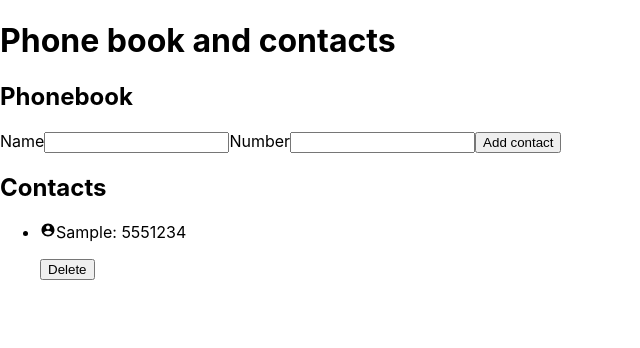
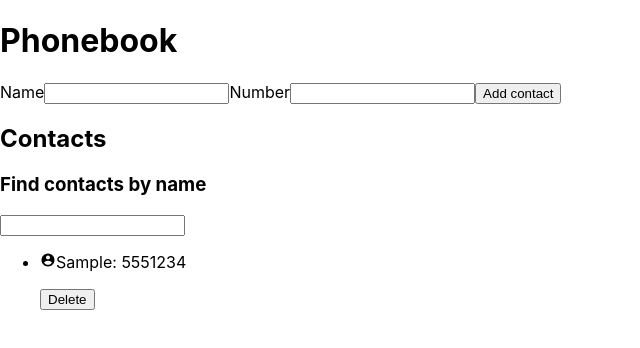
Before and after one commit to InnaAnatoliivna/goit-react-hw-02-phonebook, a React (Create React App) app: page / in a window 1280 px wide. Both pictures are taken after typing "Sample", "5551234" into the empty fields and a click on the button "Add contact". Shown: the top 348 px of the page, without its empty margins (0-640 px from the left). Built offline with nearby package versions, Linux system fonts and the light colour scheme.

Commit message:
all  steps done

```diff
--- a/src/components/App.jsx
+++ b/src/components/App.jsx
@@ -5,24 +5,25 @@ import Head from 'components/title/head';
 import Section from 'components/title/section-title';
 import Phonebook from 'components/phonebook/phonebook';
 import Contacts from 'components/contacts/contacts';
+import SearchContact from 'components/contacts/SearchContact';
 
 export class App extends Component {
   nameInputId = nanoid();
   numerInputId = nanoid();
-  // dataFields = {}
 
   state = {
     contacts: [],
     name: '',
-    number: ''
+    number: '',
+    filter: ''
   }
 
-  handleChange = (evt) => {
+  onChangeInput = (evt) => {
     const { name, value } = evt.target;
     this.setState({ [name]: value })
   }
 
-  addToContacts = (e) => {
+  onAddToContacts = (e) => {
     e.preventDefault();
     const dataFields = {}
     const { contacts, name } = this.state;
@@ -49,28 +50,40 @@ export class App extends Component {
     this.setState({ contacts: updateArrayContacts })
   }
 
+  onFilteringInput = (e) => {
+    const searchValue = e.target.value.trim();
+    console.log(searchValue)
+    this.setState({ filter: searchValue })
+  }
+
   render() {
 
-    const { contacts, name, number } = this.state;
+    const { contacts, name, number, filter } = this.state;
+    const filteredContacts = contacts
+      .filter(contact => contact.name.toLowerCase()
+        .includes(filter.toLowerCase()))
 
     return (
       <div>
-        <Head headTitle='Phone book and contacts' />
+        <Head headTitle='Phonebook' />
 
-        <Section title='Phonebook'>
         <Phonebook
           nameInputId={this.nameInputId}
           numerInputId={this.numerInputId}
-            handleAddContact={this.addToContacts}
-            handleChange={this.handleChange}
+          handleAddContact={this.onAddToContacts}
+          handleChange={this.onChangeInput}
           name={name}
           number={number}
         />
-        </Section>
 
         <Section title='Contacts'>
+          <SearchContact
+            handleSearchInput={this.onFilteringInput}
+            searchTitle='Find contacts by name'
+            arrayContacts={contacts}
+          />
           <Contacts
-            arrayContacts={contacts}
+            arrayContacts={filteredContacts}
             onDeleteContact={this.onDeleteContact}
           />
         </Section>
--- /dev/null
+++ b/src/components/contacts/SearchContact.jsx
@@ -0,0 +1,15 @@
+const SearchContact = ({ handleSearchInput, searchTitle, arrayContacts }) => {
+    return (
+        arrayContacts.length > 0 && (
+            <div>
+                <h3>{searchTitle}</h3>
+                <input
+                    type="text"
+                    onInput={handleSearchInput}
+                />
+            </div>
+        ));
+}
+
+
+export default SearchContact;
--- a/src/components/contacts/contacts.jsx
+++ b/src/components/contacts/contacts.jsx
@@ -1,6 +1,6 @@
 import SavedContact from 'components/contacts/savedContact'
 
-const Contacts = ({ title, arrayContacts, onDeleteContact }) => {
+const Contacts = ({ arrayContacts, onDeleteContact }) => {
     const handleDelete = (e, index) => {
         e.preventDefault();
         onDeleteContact(index);
@@ -8,12 +8,15 @@ const Contacts = ({ title, arrayContacts, onDeleteContact }) => {
 
     return (
         <div>
-            <ul onClick={(e, index) => {
-                e.target.tagName === 'BUTTON' && handleDelete(e, index)
-
-            }}>
-                <SavedContact arrayContacts={arrayContacts} />
-            </ul>
+            {arrayContacts.length > 0 ?
+                (<ul onClick={(e, index) => {
+                    e.target.tagName === 'BUTTON' && handleDelete(e, index)
+                }}>
+                    <SavedContact arrayContacts={arrayContacts} />
+                </ul>
+                )
+                : (<p>The contact list is empty</p>)
+            }
         </div>
     )
 }
```
Lines whose indentation alone changed are shown as unchanged.
